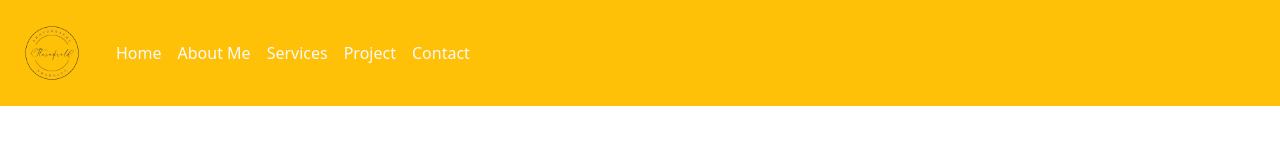
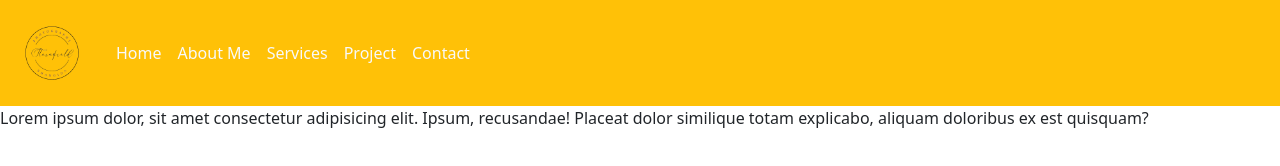
Before and after one commit to shangida/protfolio, a plain HTML site: page Index.html in a window 1280 px wide. Drawn offline with nearby package versions, Linux system fonts and the light colour scheme.

Commit message:
change  file

```diff
--- a/Index.html
+++ b/Index.html
@@ -61,6 +61,7 @@
       </nav>
     </div>
     <!-- js link -->
+    <p>Lorem ipsum dolor, sit amet consectetur adipisicing elit. Ipsum, recusandae! Placeat dolor similique totam explicabo, aliquam doloribus ex est quisquam?</p>
     <script
       src="https://cdn.jsdelivr.net/npm/bootstrap@5.0.2/dist/js/bootstrap.bundle.min.js"
       integrity="sha384-MrcW6ZMFYlzcLA8Nl+NtUVF0sA7MsXsP1UyJoMp4YLEuNSfAP+JcXn/tWtIaxVXM"
```
